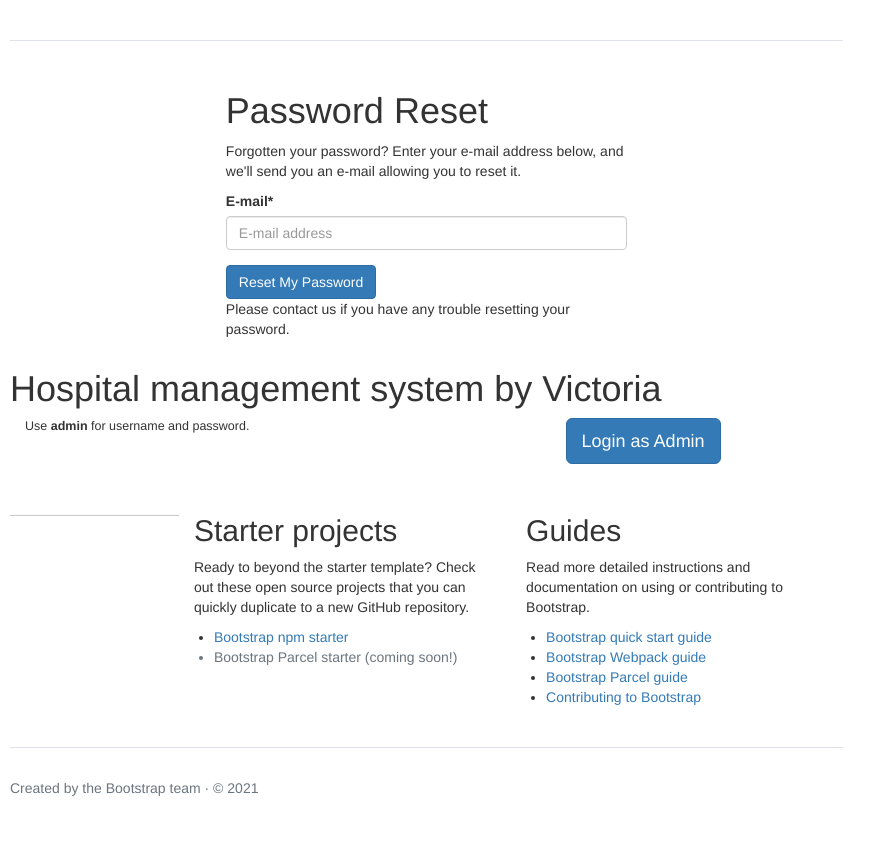
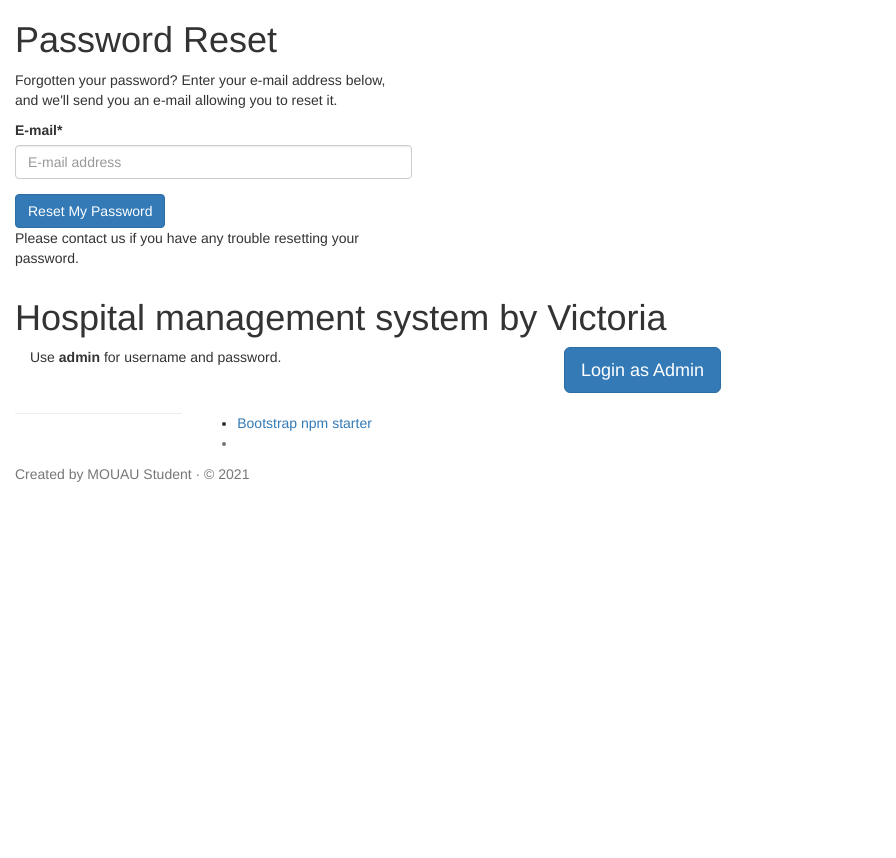
Before and after one commit to onyedikachi-david/ahms, a Django app: page /accounts/password/reset/ in a window 1280 px wide. Shown: the whole page, without its empty margins (0-896 px from the left). After the commit the page ends 482 px from the top, so only its background shows below. Run offline with Django 3.2, Linux system fonts and the light colour scheme; some libraries are stand-ins or nearby versions.

Commit message:
Update base.html

```diff
--- a/ahms/templates/base.html
+++ b/ahms/templates/base.html
@@ -13,8 +13,8 @@
 
 
     <!-- Bootstrap core CSS -->
-    <link rel="stylesheet" href="https://cdnjs.cloudflare.com/ajax/libs/twitter-bootstrap/5.1.0/css/bootstrap.min.css" integrity="sha512-F7WyTLiiiPqvu2pGumDR15med0MDkUIo5VTVyyfECR5DZmCnDhti9q5VID02ItWjq6fvDfMaBaDl2J3WdL1uxA==" crossorigin="anonymous" referrerpolicy="no-referrer" />
-    <link rel="stylesheet" href="https://maxcdn.bootstrapcdn.com/bootstrap/3.3.7/css/bootstrap.min.css" integrity="sha384-BVYiiSIFeK1dGmJRAkycuHAHRg32OmUcww7on3RYdg4Va+PmSTsz/K68vbdEjh4u" crossorigin="anonymous"/>
+<!--     <link rel="stylesheet" href="https://cdnjs.cloudflare.com/ajax/libs/twitter-bootstrap/5.1.0/css/bootstrap.min.css" integrity="sha512-F7WyTLiiiPqvu2pGumDR15med0MDkUIo5VTVyyfECR5DZmCnDhti9q5VID02ItWjq6fvDfMaBaDl2J3WdL1uxA==" crossorigin="anonymous" referrerpolicy="no-referrer" /> -->
+    <link rel="stylesheet" href="https://maxcdn.bootstrapcdn.com/bootstrap/3.3.7/css/bootstrap.min.css" integrity="sha384-BVYiiSIFeK1dGmJRAkycuHAHRg32OmUcww7on3RYdg4Va+PmSTsz/K68vbdEjh4u" crossorigin="anonymous" />
 
     <style>
       .bd-placeholder-img {
@@ -61,28 +61,21 @@
 
     <div class="row g-5">
       <div class="col-md-6">
-        <h2>Starter projects</h2>
-        <p>Ready to beyond the starter template? Check out these open source projects that you can quickly duplicate to a new GitHub repository.</p>
+        <h2></h2>
+        <p></p>
         <ul class="icon-list">
           <li><a href="https://github.com/twbs/bootstrap-npm-starter" rel="noopener" target="_blank">Bootstrap npm starter</a></li>
-          <li class="text-muted">Bootstrap Parcel starter (coming soon!)</li>
+          <li class="text-muted"></li>
         </ul>
       </div>
 
       <div class="col-md-6">
-        <h2>Guides</h2>
-        <p>Read more detailed instructions and documentation on using or contributing to Bootstrap.</p>
-        <ul class="icon-list">
-          <li><a href="../getting-started/introduction/">Bootstrap quick start guide</a></li>
-          <li><a href="../getting-started/webpack/">Bootstrap Webpack guide</a></li>
-          <li><a href="../getting-started/parcel/">Bootstrap Parcel guide</a></li>
-          <li><a href="../getting-started/build-tools/">Contributing to Bootstrap</a></li>
-        </ul>
+
       </div>
     </div>
   </main>
   <footer class="pt-5 my-5 text-muted border-top">
-    Created by the Bootstrap team &middot; &copy; 2021
+    Created by MOUAU Student &middot; &copy; 2021
   </footer>
 </div>
 
```
